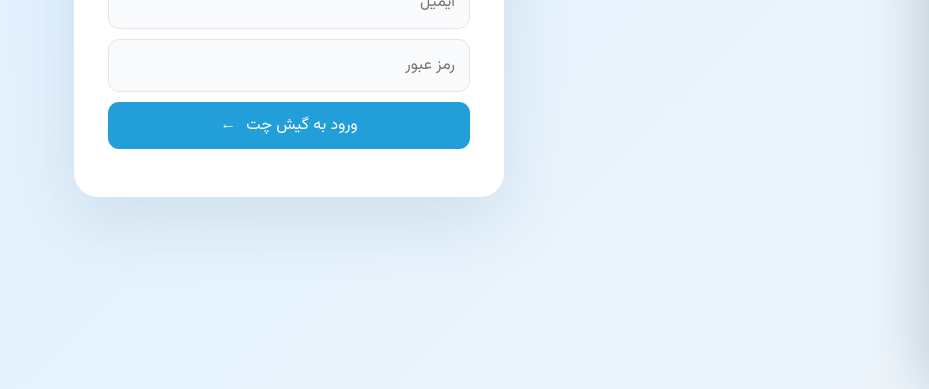
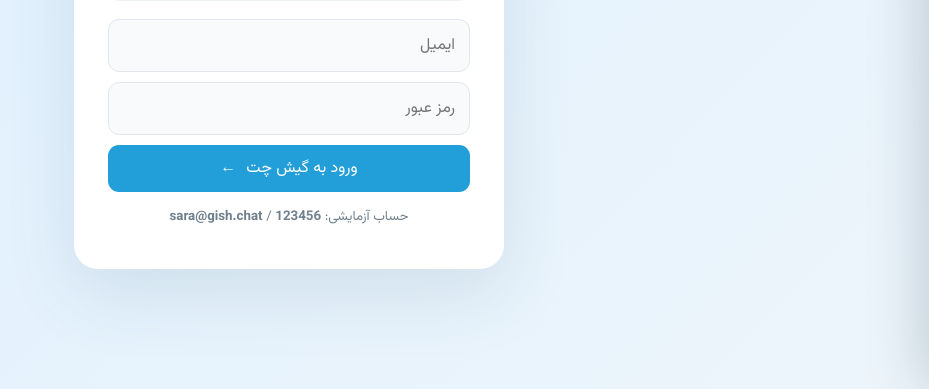
Before and after one commit to morycal2/gishchat25, a website: page index.html in a window 1280 px wide. Shown: the part 411-800 px from the top of the page, without its empty margins (351-1280 px from the left). Drawn offline with nearby package versions, Linux system fonts and the light colour scheme.

Commit message:
Update index.html

```diff
--- a/index.html
+++ b/index.html
@@ -8,7 +8,7 @@
 <link rel="stylesheet" href="style.css"><script src="/socket.io/socket.io.js"></script>
 </head>
 <body>
-<div id="auth" class="auth"><div class="auth-card"><div class="logo-orb logo-image"><img src="/gish-icon.png" alt="آیکن گیش چت"></div><div class="eyebrow">GISH CHAT</div><h1>گیش چت</h1><p>ساده، سریع و حرفه‌ای</p><div class="tabs"><button class="active" data-tab="login">ورود</button><button data-tab="register">ثبت‌نام</button></div><form id="loginForm"><input id="loginEmail" type="email" autocomplete="email" placeholder="ایمیل" required><input id="loginPass" type="password" autocomplete="current-password" placeholder="رمز عبور" required><button class="primary big-btn">ورود به گیش چت <span>←</span></button></form><form id="registerForm" class="hidden"><input id="regName" placeholder="نام نمایشی" required><input id="regEmail" type="email" autocomplete="email" placeholder="ایمیل" required><input id="regPass" type="password" autocomplete="new-password" placeholder="رمز عبور (حداقل ۶ کاراکتر)" required><button class="primary big-btn">ساخت حساب <span>←</span></button></form><small></div>
+<div id="auth" class="auth"><div class="auth-card"><div class="logo-orb logo-image"><img src="/gish-icon.png" alt="آیکن گیش چت"></div><div class="eyebrow">GISH CHAT</div><h1>گیش چت</h1><p>ساده، سریع و حرفه‌ای</p><div class="tabs"><button class="active" data-tab="login">ورود</button><button data-tab="register">ثبت‌نام</button></div><form id="loginForm"><input id="loginEmail" type="email" autocomplete="email" placeholder="ایمیل" required><input id="loginPass" type="password" autocomplete="current-password" placeholder="رمز عبور" required><button class="primary big-btn">ورود به گیش چت <span>←</span></button></form><form id="registerForm" class="hidden"><input id="regName" placeholder="نام نمایشی" required><input id="regEmail" type="email" autocomplete="email" placeholder="ایمیل" required><input id="regPass" type="password" autocomplete="new-password" placeholder="رمز عبور (حداقل ۶ کاراکتر)" required><button class="primary big-btn">ساخت حساب <span>←</span></button></form><small>حساب آزمایشی: <b>sara@gish.chat</b> / <b>123456</b></small><div id="authError" class="error"></div></div></div>
 
 <div id="app" class="app hidden">
 <aside class="sidebar">
```
